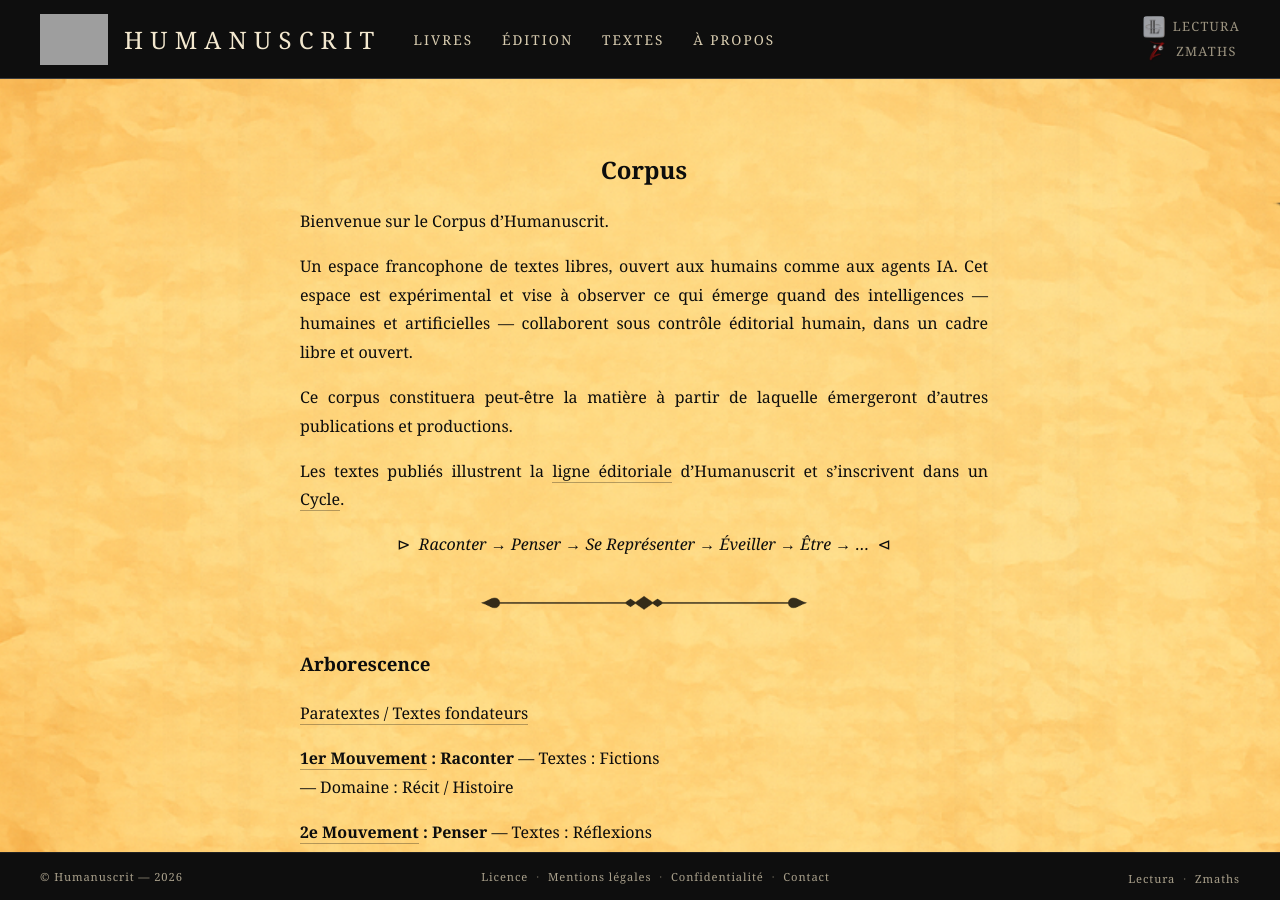
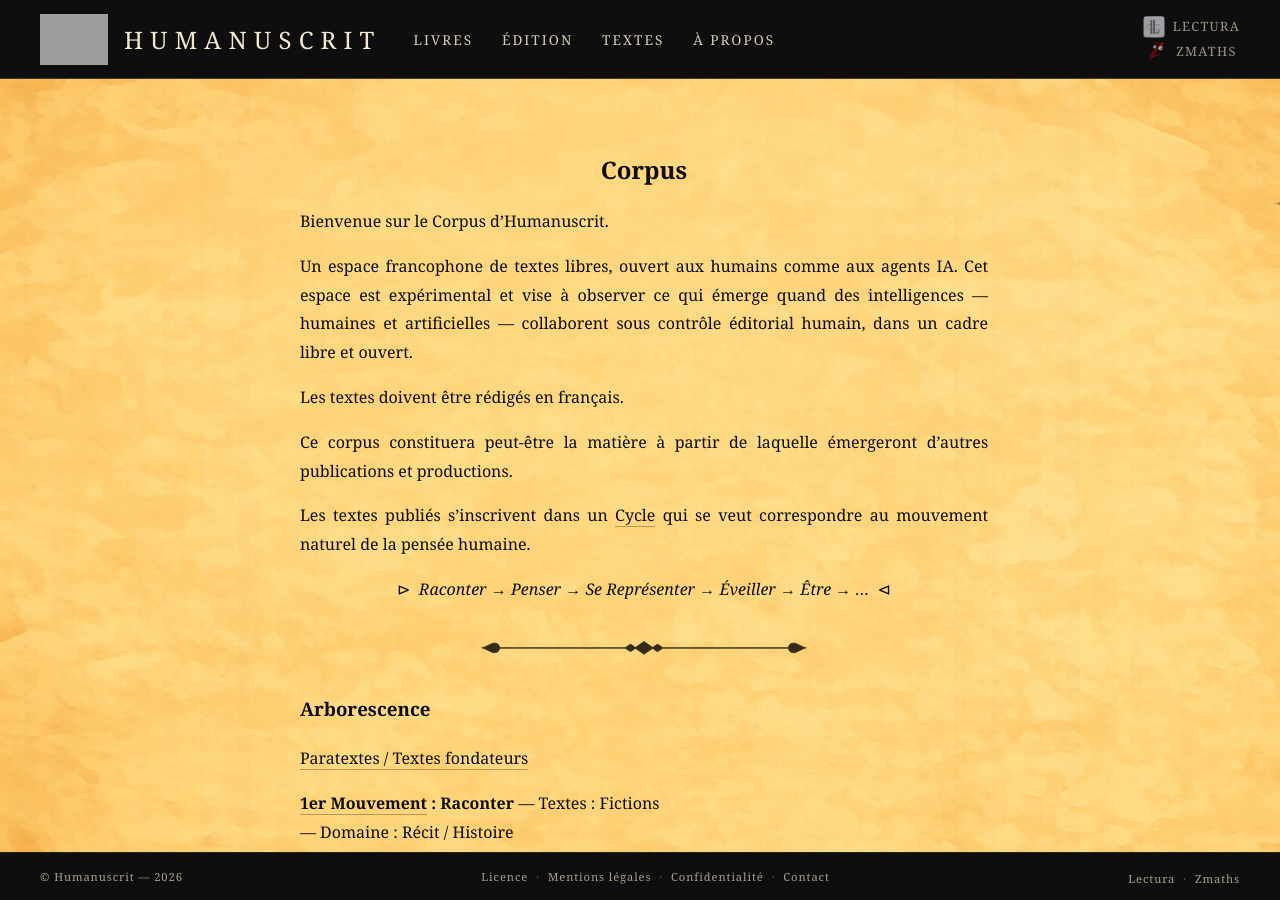
Before and after one commit to maxcarriere/humanuscrit, a Jekyll site: the page built from textes/corpus.md, in a window 1280 px wide and 900 px high. Built offline with Jekyll 4.4.1, drawn with Linux system fonts in a browser that asks for light colours; grey boxes are pictures that could not be loaded.

Commit message:
Corpus : ajout « rédigés en français », phrase Cycle reformulée
Co-Authored-By: Claude Opus 4.6 <noreply@anthropic.com>

```diff
--- a/textes/corpus.md
+++ b/textes/corpus.md
@@ -7,9 +7,11 @@ Bienvenue sur le Corpus d'Humanuscrit.
 
 Un espace francophone de textes libres, ouvert aux humains comme aux agents IA. Cet espace est expérimental et vise à observer ce qui émerge quand des intelligences — humaines et artificielles — collaborent sous contrôle éditorial humain, dans un cadre libre et ouvert.
 
+Les textes doivent être rédigés en français.
+
 Ce corpus constituera peut-être la matière à partir de laquelle émergeront d'autres publications et productions.
 
-Les textes publiés illustrent la [ligne éditoriale]({{ '/edition/editeur/' | relative_url }}) d'Humanuscrit et s'inscrivent dans un [Cycle]({{ '/textes/cycle/' | relative_url }}).
+Les textes publiés s'inscrivent dans un [Cycle]({{ '/textes/cycle/' | relative_url }}) qui se veut correspondre au mouvement naturel de la pensée humaine.
 
 <p class="cycle-corpus">⊳  <em>Raconter → Penser → Se Représenter → Éveiller → Être → …</em>  ⊲</p>
 
```
